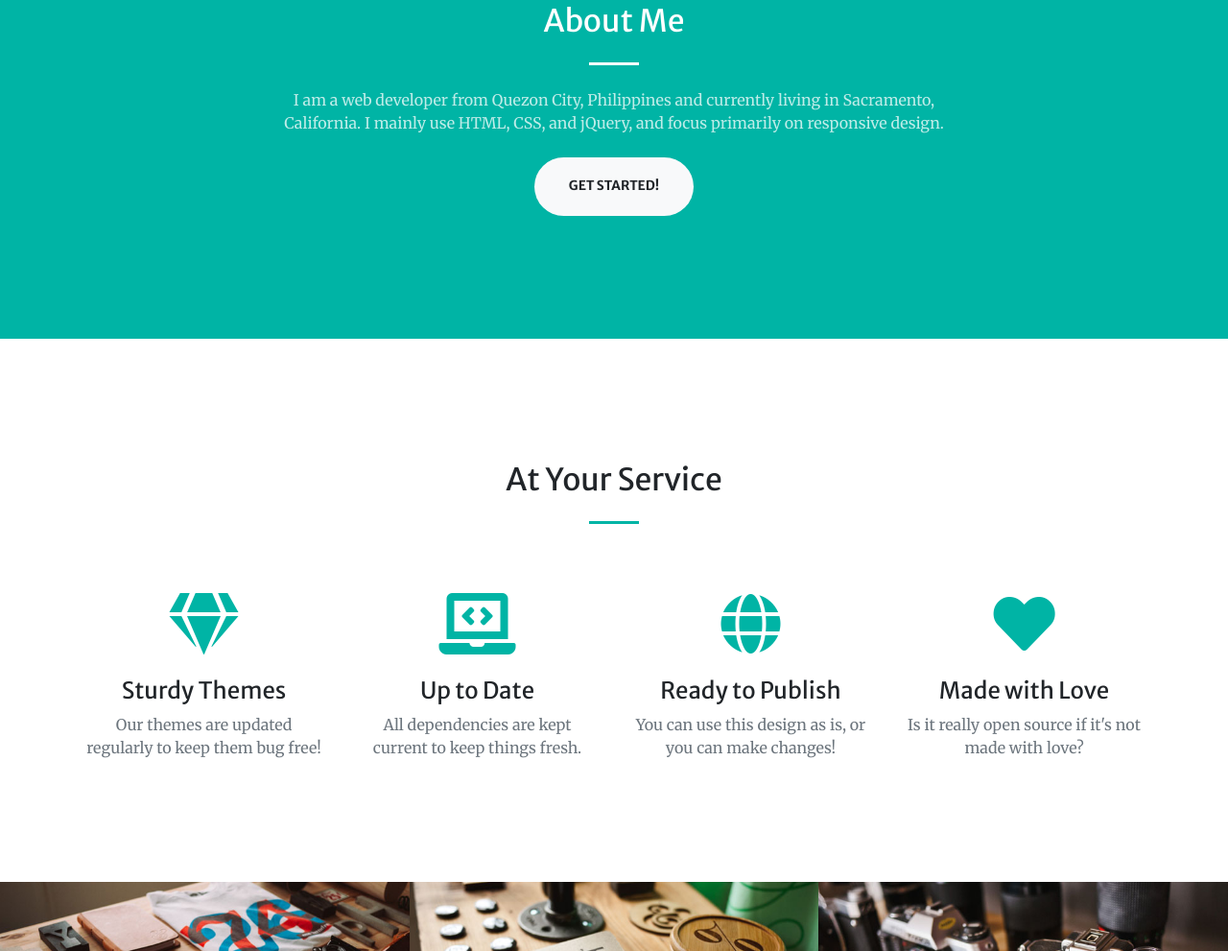
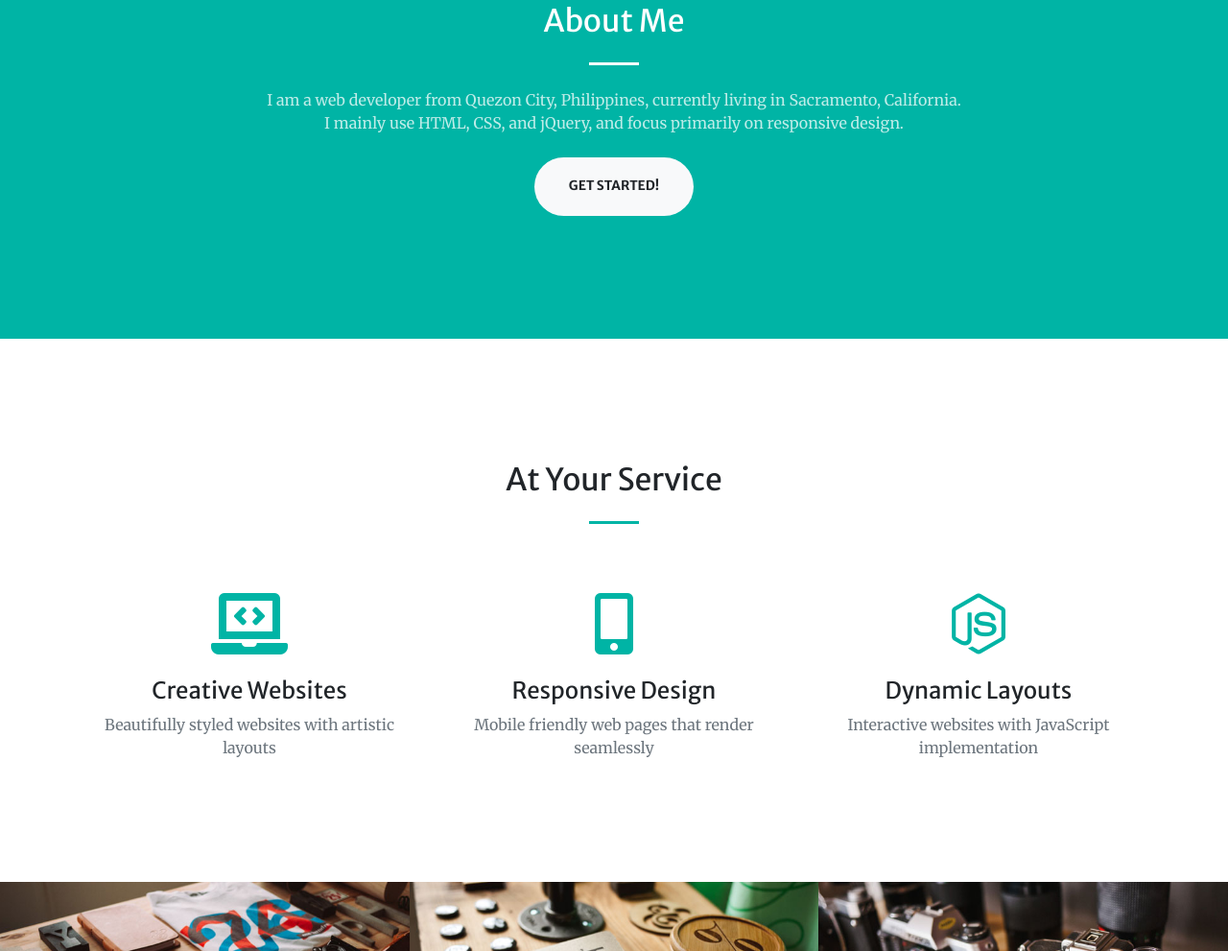
Before and after one commit to james-cb16/Updated-Portfolio-Page, a website with bundled scripts: page index.html in a window 1280 px wide. Shown: the part 925-1916 px from the top of the page at 96% size. Built offline with nearby package versions, Linux system fonts and the light colour scheme.

Commit message:
updated services page

```diff
--- a/index.html
+++ b/index.html
@@ -82,7 +82,7 @@
         <div class="col-lg-8 text-center">
           <h2 class="text-white mt-0">About Me</h2>
           <hr class="divider light my-4">
-          <p class="text-white-75 mb-4">I am a web developer from Quezon City, Philippines and currently living in
+          <p class="text-white-75 mb-4">I am a web developer from Quezon City, Philippines, currently living in
             Sacramento, California. I mainly use HTML, CSS, and jQuery, and focus primarily on responsive design.
           </p>
           <a class="btn btn-light btn-xl js-scroll-trigger" href="#services">Get Started!</a>
@@ -97,32 +97,32 @@
       <h2 class="text-center mt-0">At Your Service</h2>
       <hr class="divider my-4">
       <div class="row">
-        <div class="col-lg-3 col-md-6 text-center">
+        <!-- <div class="col-lg-3 col-md-6 text-center">
           <div class="mt-5">
             <i class="fas fa-4x fa-gem text-primary mb-4"></i>
             <h3 class="h4 mb-2">Sturdy Themes</h3>
             <p class="text-muted mb-0">Our themes are updated regularly to keep them bug free!</p>
           </div>
-        </div>
-        <div class="col-lg-3 col-md-6 text-center">
+        </div> -->
+        <div class="col-lg-4 ml-auto col-md-6 text-center">
           <div class="mt-5">
             <i class="fas fa-4x fa-laptop-code text-primary mb-4"></i>
-            <h3 class="h4 mb-2">Up to Date</h3>
-            <p class="text-muted mb-0">All dependencies are kept current to keep things fresh.</p>
+            <h3 class="h4 mb-2">Creative Websites</h3>
+            <p class="text-muted mb-0">Beautifully styled websites with artistic layouts</p>
           </div>
         </div>
-        <div class="col-lg-3 col-md-6 text-center">
+        <div class="col-lg-4 col-md-6 text-center">
           <div class="mt-5">
-            <i class="fas fa-4x fa-globe text-primary mb-4"></i>
-            <h3 class="h4 mb-2">Ready to Publish</h3>
-            <p class="text-muted mb-0">You can use this design as is, or you can make changes!</p>
+            <i class="fas fa-4x fa-mobile-alt text-primary mb-4"></i>
+            <h3 class="h4 mb-2">Responsive Design</h3>
+            <p class="text-muted mb-0">Mobile friendly web pages that render seamlessly</p>
           </div>
         </div>
-        <div class="col-lg-3 col-md-6 text-center">
+        <div class="col-lg-4 mr-auto col-md-6 text-center">
           <div class="mt-5">
-            <i class="fas fa-4x fa-heart text-primary mb-4"></i>
-            <h3 class="h4 mb-2">Made with Love</h3>
-            <p class="text-muted mb-0">Is it really open source if it's not made with love?</p>
+            <i class="fab fa-4x fa-node-js text-primary mb-4"></i>
+            <h3 class="h4 mb-2">Dynamic Layouts</h3>
+            <p class="text-muted mb-0">Interactive websites with JavaScript implementation</p>
           </div>
         </div>
       </div>
```
